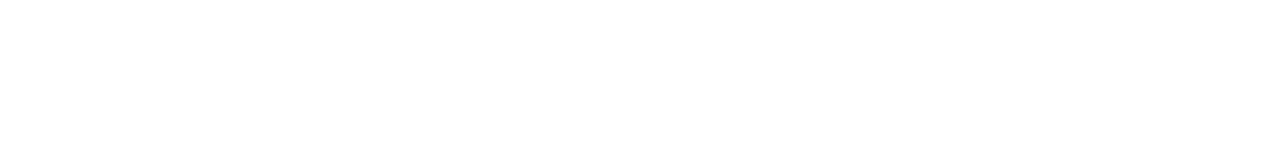
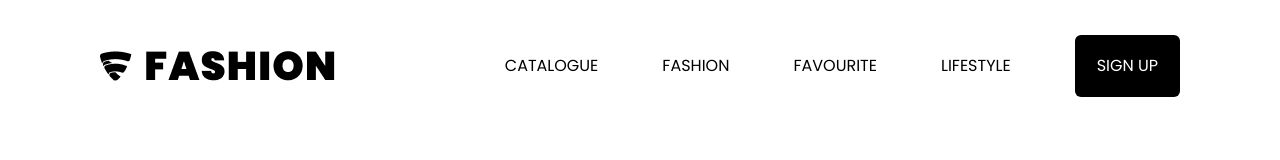
Before and after one commit to FS28-SUL/projeto-shopping, a plain HTML site: page index.html in a window 1280 px wide. Drawn offline with nearby package versions, Linux system fonts and the light colour scheme.

Commit message:
inicio do projeto

```diff
--- a/index.html
+++ b/index.html
@@ -27,8 +27,17 @@
 </head>
 
 <body>
-    <header>
-
+    <header class="flex items-center justify-between px-[100px] pt-[35px]">
+        <div>
+            <img src="images/logo.png" alt="Fashion">
+        </div>
+        <nav class="flex gap-16 *:uppercase *:leading-[62px]">
+            <a href="" class="hover:text-amarelo">Catalogue</a>
+            <a href="" class="hover:text-amarelo">Fashion</a>
+            <a href="" class="hover:text-amarelo">Favourite</a>
+            <a href="" class="hover:text-amarelo">Lifestyle</a>
+            <a href="" class="bg-black text-white px-[22px] rounded-md hover:bg-amarelo hover:text-black duration-200">Sign up</a>
+        </nav>
     </header>
     <main>
         <section id="banner">
```
Also changed, not shown: tailwind.config.js (+6 -1 lines), images/logo.png (added).
